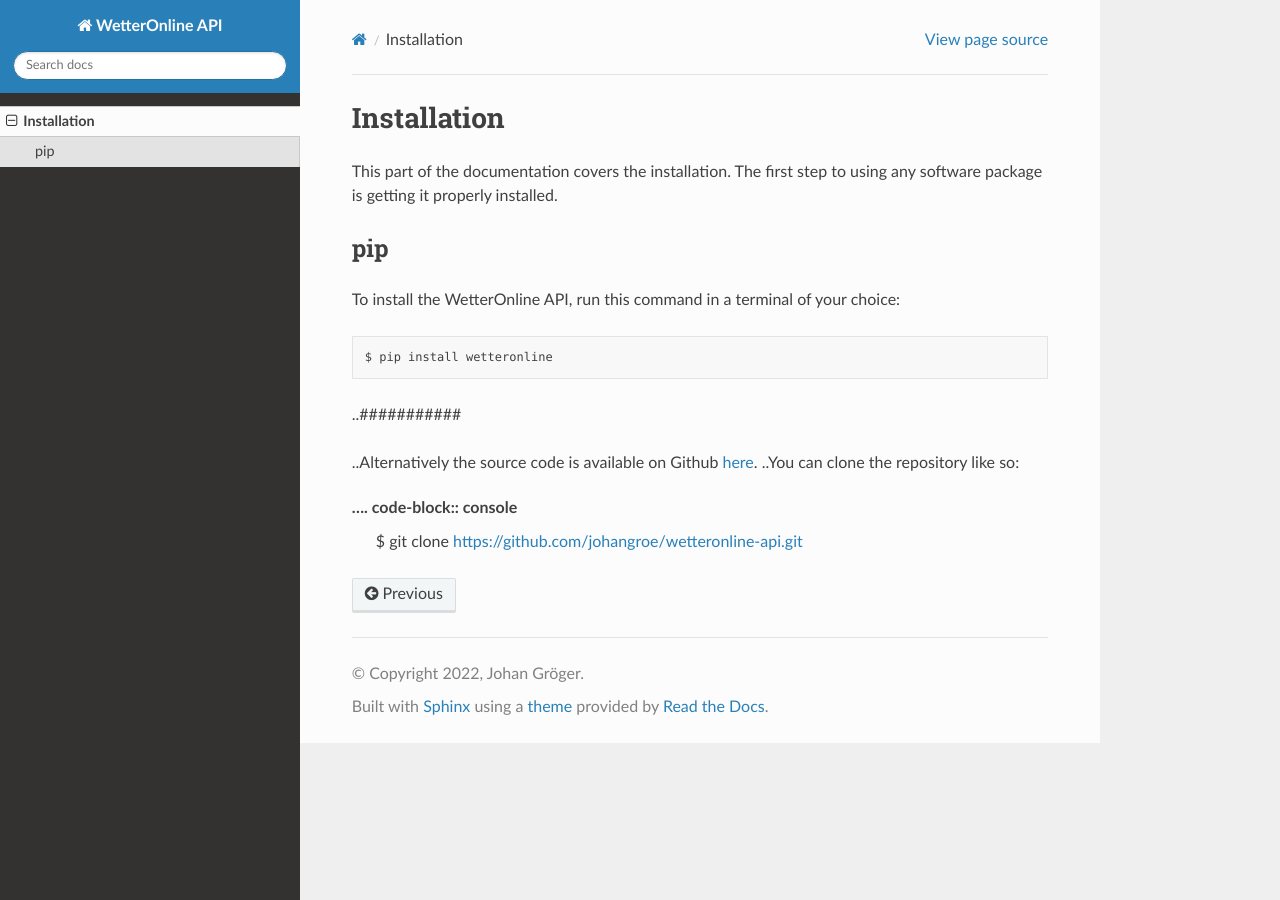
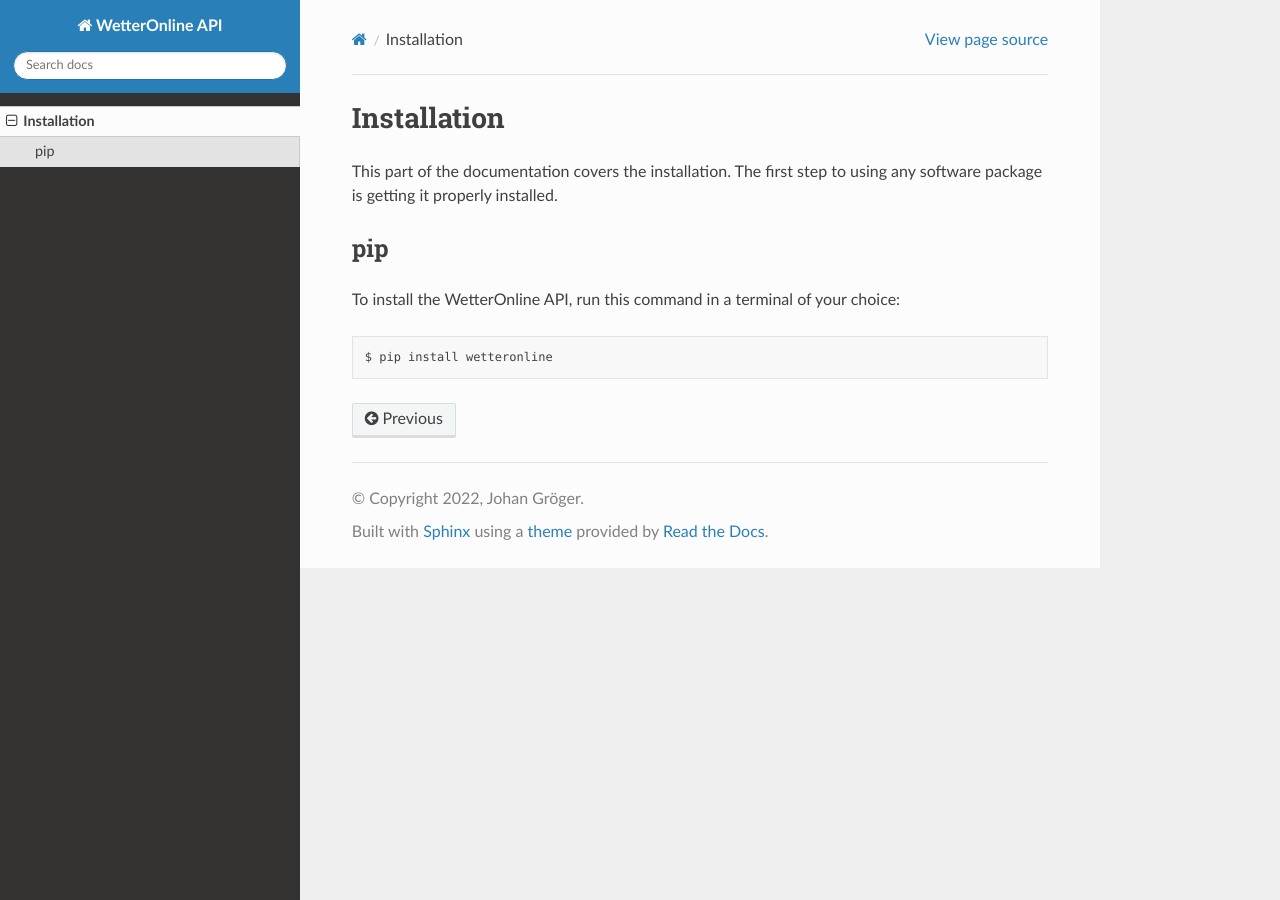
Before and after one commit to johangroe/wetteronline-api, a Sphinx documentation site: the page built from docs/source/install.rst, in a window 1280 px wide. Built offline with Sphinx 7.4.7 and the Read the Docs theme 2.0.0, drawn with Linux system fonts in a browser that asks for light colours; pages that are not in the unit, such as notebooks, are missing from menus.

Commit message:
Update install.rst

```diff
--- a/docs/source/install.rst
+++ b/docs/source/install.rst
@@ -12,10 +12,10 @@ To install the WetterOnline API, run this command in a terminal of your choice:
     $ pip install wetteronline
 
 
-..###########
+.. ###########
 
-..Alternatively the source code is available on Github `here <https://github.com/johangroe/wetteronline-api>`_.
-..You can clone the repository like so:
+.. Alternatively the source code is available on Github `here <https://github.com/johangroe/wetteronline-api>`_.
+.. You can clone the repository like so:
 
-.... code-block:: console
-    $ git clone https://github.com/johangroe/wetteronline-api.git
+.. .. code-block:: console
+..    $ git clone https://github.com/johangroe/wetteronline-api.git
```
